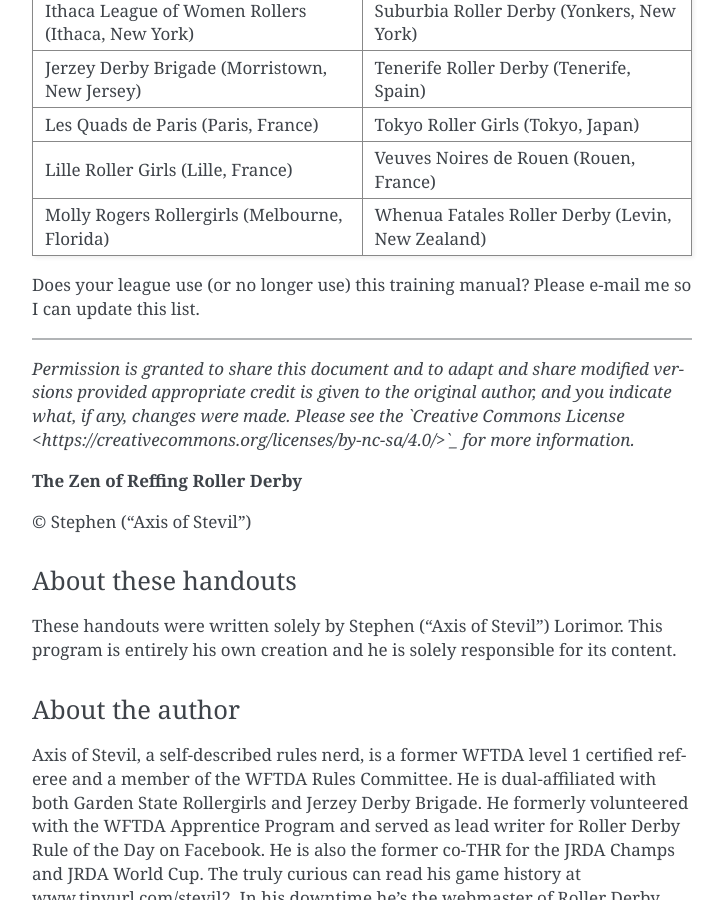
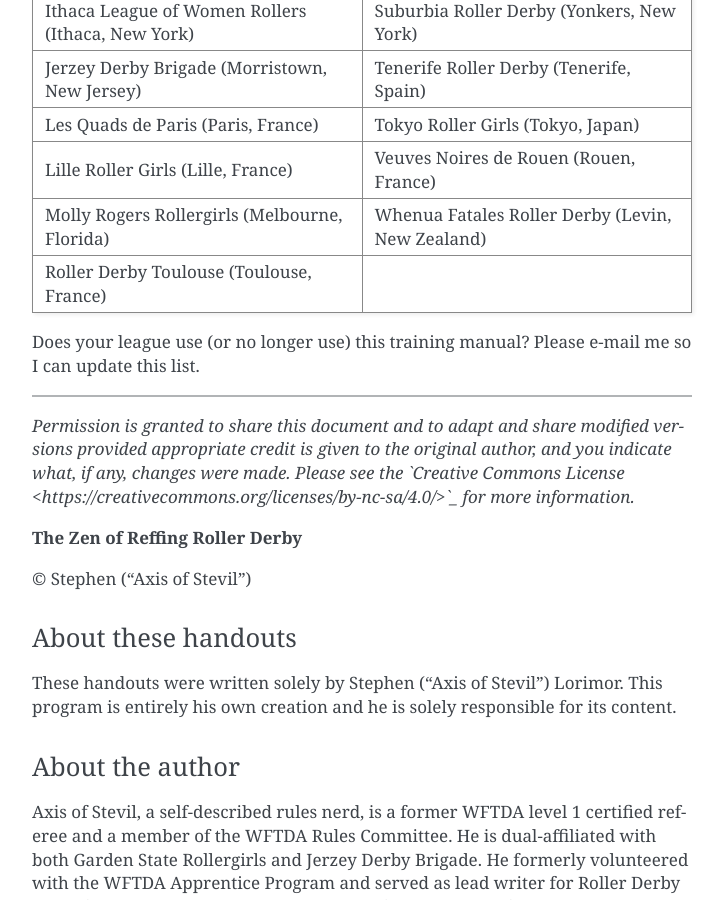
Before and after one commit to mrogaski/zenref, a Sphinx documentation site: the page built from docs/source/index.rst, in a window 1280 px wide and 900 px high, scrolled down 1574 px. Shown: the whole window, without its empty margins (388-1112 px from the left). Built offline with Sphinx 7.4.7, drawn with Linux system fonts in a browser that asks for light colours.

Commit message:
Add RDT to the list.

```diff
--- a/docs/source/index.rst
+++ b/docs/source/index.rst
@@ -74,6 +74,8 @@
      - Veuves Noires de Rouen (Rouen, France)
    * - Molly Rogers Rollergirls (Melbourne, Florida)
      - Whenua Fatales Roller Derby (Levin, New Zealand)
+   * - Roller Derby Toulouse (Toulouse, France)
+     -
 
 Does your league use (or no longer use) this training manual? Please e-mail me so I can update this list.
 
```
